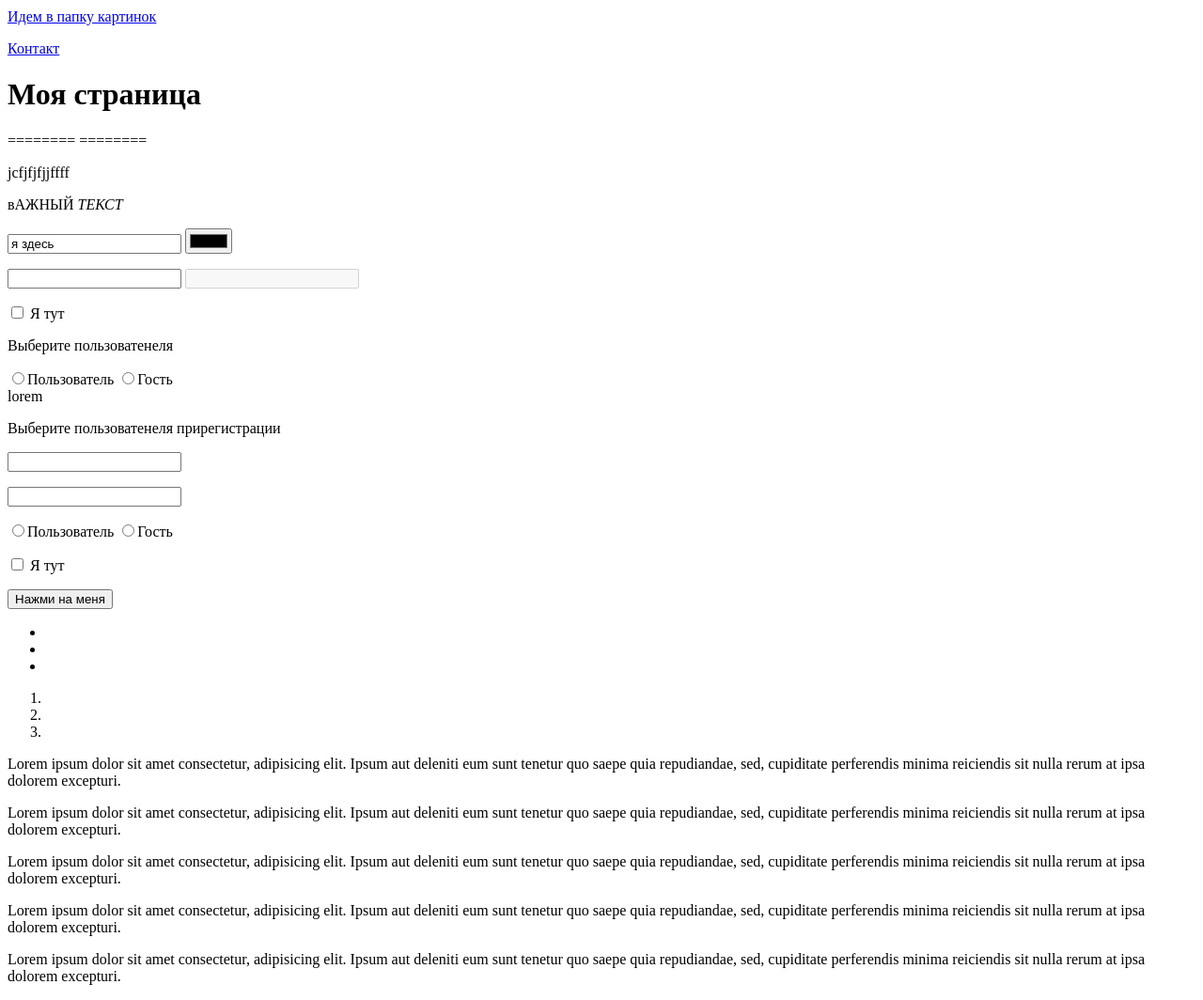
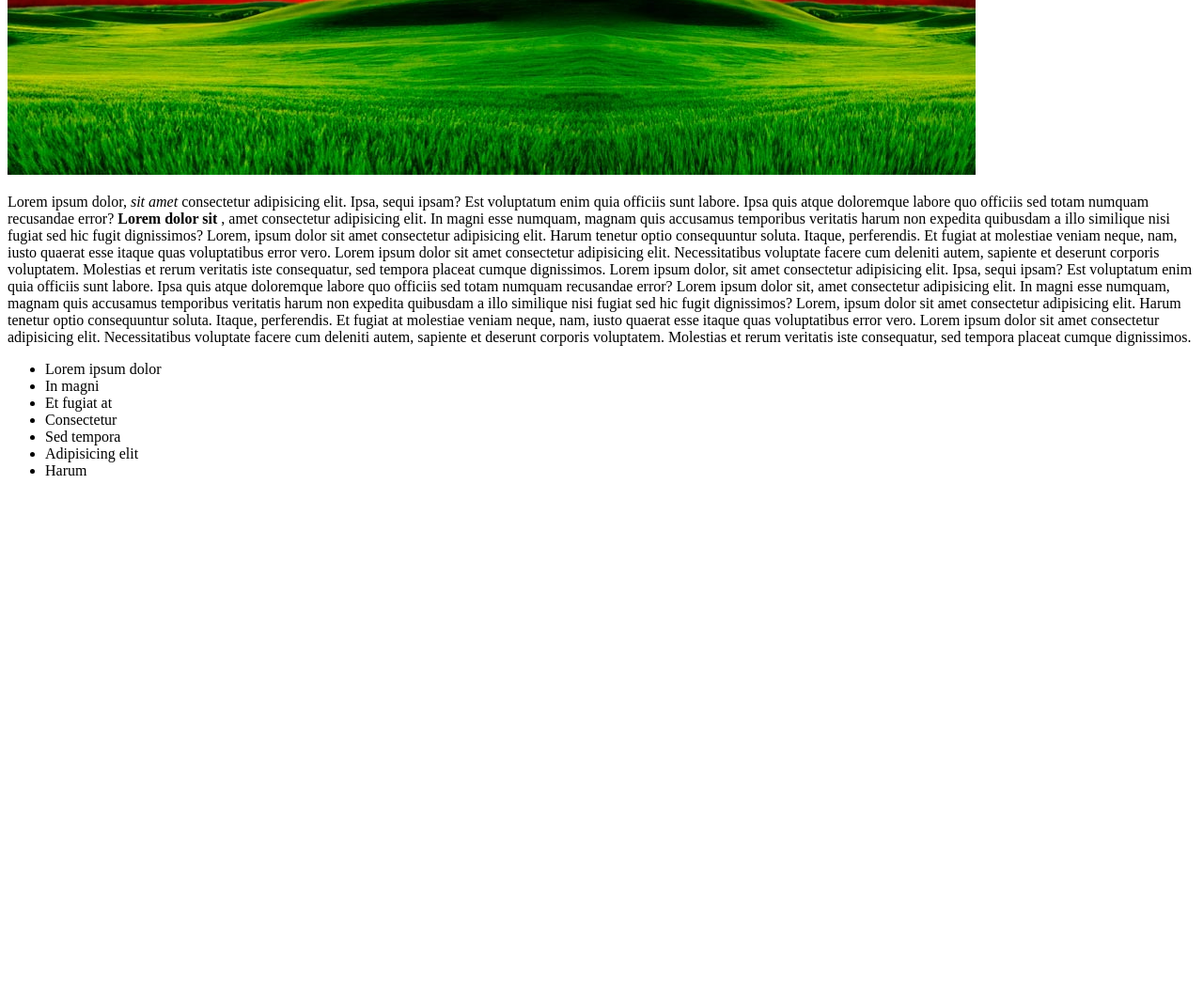
Before and after one commit to IvanGaleta/Project_HTML_5_form, a plain HTML site: page index.html in a window 1280 px wide. Shown: the part 792-1856 px from the top of the page at 94% size. After the commit the page ends 1318 px from the top, so only its background shows below. Drawn offline with Linux system fonts and the light colour scheme.

Commit message:
Первая страница

```diff
--- a/index.html
+++ b/index.html
@@ -4,101 +4,41 @@
     <meta charset="UTF-8">
     <meta http-equiv="X-UA-Compatible" content="IE=edge">
     <meta name="viewport" content="width=вум, initial-scale=1.0">
-    <title>Document</title>
+    <title>Первая страница</title>
 </head>
 <body>
-    <img src="img/1556708032_1.jpg" alt="">
-    <p>
-        <a href="/img/1556708032_1.jpg">Идем в папку картинок</a>
-    </p>
-    <p>
-        <a href="/page/contacs.html">Контакт</a>
-    </p>
-
-    <h1>Моя страница</h1>
-    <p>======== ========</p>
-    <p>jcfjfjfjjffff</p>
-    <p>вАЖНЫЙ   <em>ТЕКСТ</em>
-    </p>
+    <a href="#">Home</a>
+    <a href="page/contacs.html">Contacs</a>
+    <h1>Это первая страница</h1>
+    <h2>Несколько примеров</h2>
     <div>
-        <input type="text" value="я здесь">
-        <input type="color">
-            <p>
-                <input type="password">
-                <input disabled>
-            </p>
+        <p>
+            <i>
+                Lorem ipsum dolor sit amet consectetur adipisicing elit. Fugit reprehenderit labore animi sapiente dolorum. Est vero dolor, ipsa architecto iure, culpa molestiae officiis vitae aliquam, nihil unde consequuntur ullam perferendis.
+            </i>
+        </p>
+    </div>
+    <img src="img/1556708032_1.jpg" alt="Дерево" title="Дерево">
     <div>
-        <input type="checkbox">
-        <label id="terms">Я тут</label>
+        <p>
+            Lorem ipsum dolor, <i>sit amet</i> consectetur adipisicing elit. Ipsa, sequi ipsam? Est voluptatum enim quia officiis sunt labore. Ipsa quis atque doloremque labore quo officiis sed totam numquam recusandae error?
+            <b>Lorem dolor sit</b> , amet consectetur adipisicing elit. In magni esse numquam, magnam quis accusamus temporibus veritatis harum non expedita quibusdam a illo similique nisi fugiat sed hic fugit dignissimos?
+            Lorem, ipsum dolor sit amet consectetur adipisicing elit. Harum tenetur optio consequuntur soluta. Itaque, perferendis. Et fugiat at molestiae veniam neque, nam, iusto quaerat esse itaque quas voluptatibus error vero.
+            Lorem ipsum dolor sit amet consectetur adipisicing elit. Necessitatibus voluptate facere cum deleniti autem, sapiente et deserunt corporis voluptatem. Molestias et rerum veritatis iste consequatur, sed tempora placeat cumque dignissimos.
+            Lorem ipsum dolor, sit amet consectetur adipisicing elit. Ipsa, sequi ipsam? Est voluptatum enim quia officiis sunt labore. Ipsa quis atque doloremque labore quo officiis sed totam numquam recusandae error?
+            Lorem ipsum dolor sit, amet consectetur adipisicing elit. In magni esse numquam, magnam quis accusamus temporibus veritatis harum non expedita quibusdam a illo similique nisi fugiat sed hic fugit dignissimos?
+            Lorem, ipsum dolor sit amet consectetur adipisicing elit. Harum tenetur optio consequuntur soluta. Itaque, perferendis. Et fugiat at molestiae veniam neque, nam, iusto quaerat esse itaque quas voluptatibus error vero.
+            Lorem ipsum dolor sit amet consectetur adipisicing elit. Necessitatibus voluptate facere cum deleniti autem, sapiente et deserunt corporis voluptatem. Molestias et rerum veritatis iste consequatur, sed tempora placeat cumque dignissimos.
+        </p>
     </div>
-    </div>
-    <div>
-        <p>Выберите пользоватенеля</p>
-        <label>
-            <input type="radio" name="nan">Пользователь
-        </label>
-        <label>
-            <input type="radio" name="nan">Гость
-        </label>
-    </div>
-    <div>
-        lorem
-        <form name="register">
-            <p>Выберите пользоватенеля прирегистрации</p>
-            <p>
-                <input type="text" name="login">
-            </p>
-            <p>
-                <input type="password" name="password">
-            </p>
-            <p>
-                <label>
-                <input type="radio" name="nan">Пользователь
-            </label>
-            <label>
-                <input type="radio" name="nan">Гость
-            </label>
-            </p>
-            <p>
-                <input type="checkbox">
-            <label id="terms1" type="checkbox" valua="я тут">Я тут</label>
-            </p>
-            <button>
-                Нажми на меня
-            </button>
-            <ul>
-                <li></li>
-                <li></li>
-                <li></li>
-            </ul>
-            <ol>
-                <li></li>
-                <li></li>
-                <li></li>
-            </ol>
-            <div>
-                <p>
-                    Lorem ipsum dolor sit amet consectetur, adipisicing elit. Ipsum aut deleniti eum
-                    sunt tenetur quo saepe quia repudiandae, sed, cupiditate perferendis minima reiciendis sit nulla rerum at ipsa dolorem excepturi.
-                </p>
-                <p>
-                    Lorem ipsum dolor sit amet consectetur, adipisicing elit. Ipsum aut deleniti eum
-                    sunt tenetur quo saepe quia repudiandae, sed, cupiditate perferendis minima reiciendis sit nulla rerum at ipsa dolorem excepturi.
-                </p>
-                <p>
-                    Lorem ipsum dolor sit amet consectetur, adipisicing elit. Ipsum aut deleniti eum
-                    sunt tenetur quo saepe quia repudiandae, sed, cupiditate perferendis minima reiciendis sit nulla rerum at ipsa dolorem excepturi.
-                </p>
-                <p>
-                    Lorem ipsum dolor sit amet consectetur, adipisicing elit. Ipsum aut deleniti eum
-                    sunt tenetur quo saepe quia repudiandae, sed, cupiditate perferendis minima reiciendis sit nulla rerum at ipsa dolorem excepturi.
-                </p>
-                <p>
-                    Lorem ipsum dolor sit amet consectetur, adipisicing elit. Ipsum aut deleniti eum
-                    sunt tenetur quo saepe quia repudiandae, sed, cupiditate perferendis minima reiciendis sit nulla rerum at ipsa dolorem excepturi.
-                </p>
-            </div>
-        </form>
-    </div>
+    <ul>
+        <li>Lorem ipsum dolor</li>
+        <li>In magni</li>
+        <li> Et fugiat at</li>
+        <li>Consectetur</li>
+        <li>Sed tempora</li>
+        <li>Adipisicing elit</li>
+        <li>Harum </li>
+    </ul>
 </body>
 </html>
```
Also changed, not shown: page/contacs.html (+2 -2 lines).
